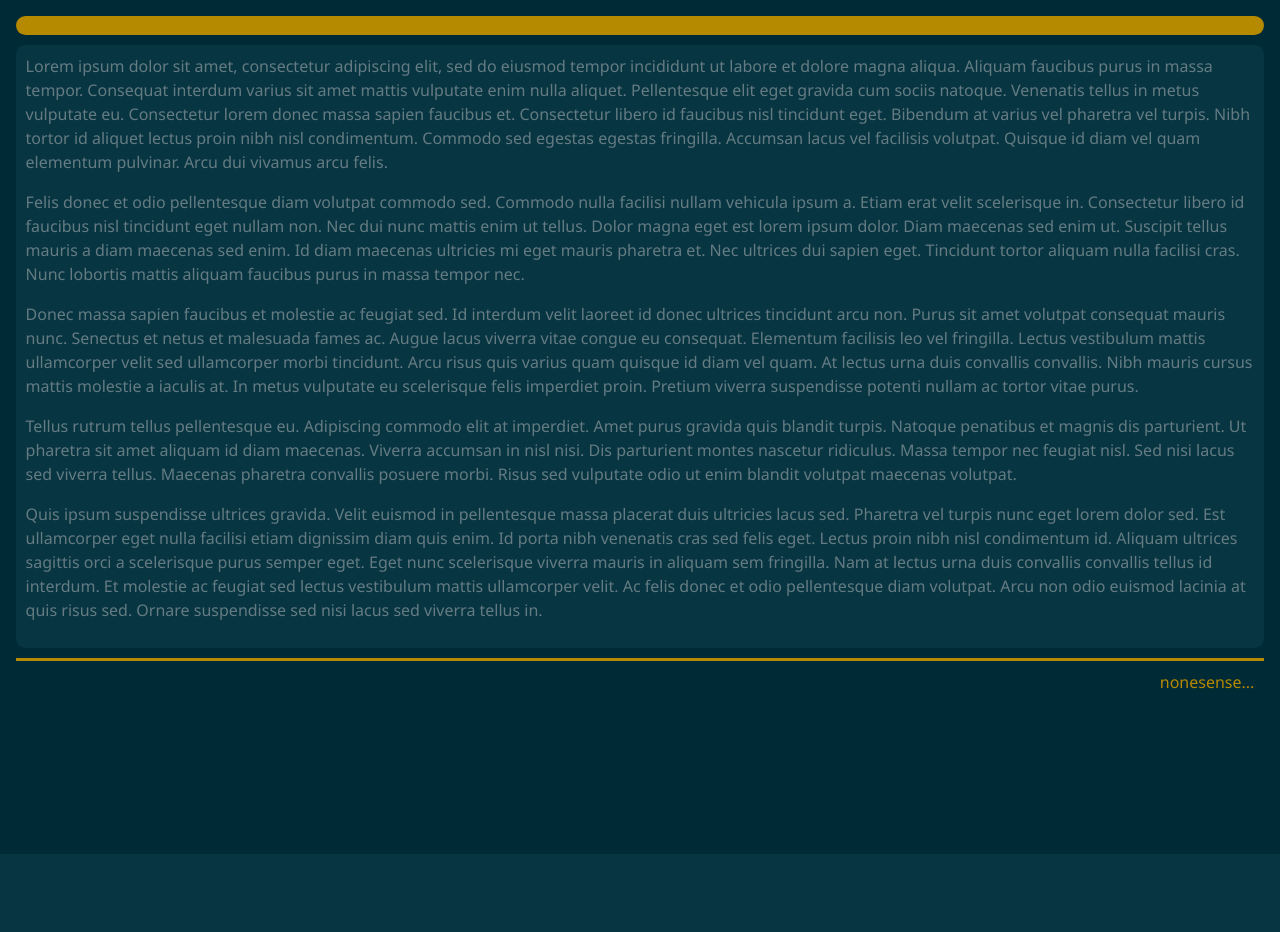
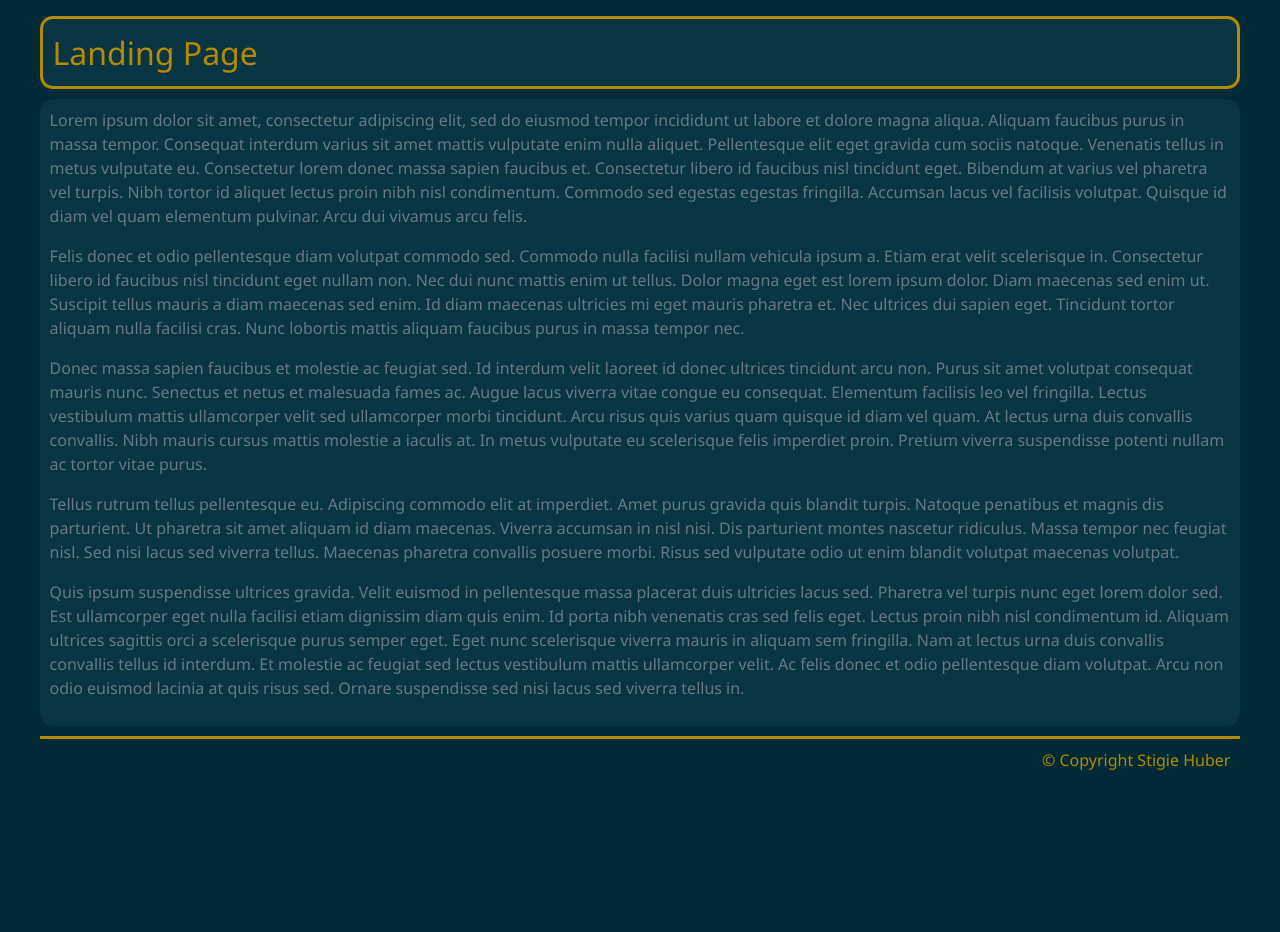
Before and after one commit to bmit-hus/homepage, a PHP site: page / in a window 1280 px wide. Before the commit the page ends 689 px from the top, so only its background shows below. Run offline with PHP 8.4, Linux system fonts and the light colour scheme.

```diff
--- a/classes/pageelement.cls.php
+++ b/classes/pageelement.cls.php
@@ -37,15 +37,31 @@ class PageElement
     }
   }
 
+  /**
+   * Header methods
+  **/
+
   public function title( $title )
   {
+    $Title = ucwords( $title );
     echo <<<TITLE
-    <h1> $title </h1>
+    <h1> $Title </h1>
 TITLE;
   }
 
   /**
-   * Placeholders
+   * Footer methods
+  **/
+
+  public function declare_c()
+  {
+    echo <<<COPYRIGHT
+      &#169; Copyright Stigie Huber
+COPYRIGHT;
+  }
+
+  /**
+   * Placeholders methods
   **/
 
   public function nonesense()
@@ -54,6 +70,7 @@ TITLE;
   }
   public function lorem_ipsum()
   {
+    // 5 paragraph lorem ipsum
     echo <<<LOREM
       <p>
       Lorem ipsum dolor sit amet, consectetur adipiscing elit, sed do eiusmod tempor incididunt ut labore et dolore magna aliqua. Aliquam faucibus purus in massa tempor. Consequat interdum varius sit amet mattis vulputate enim nulla aliquet. Pellentesque elit eget gravida cum sociis natoque. Venenatis tellus in metus vulputate eu. Consectetur lorem donec massa sapien faucibus et. Consectetur libero id faucibus nisl tincidunt eget. Bibendum at varius vel pharetra vel turpis. Nibh tortor id aliquet lectus proin nibh nisl condimentum. Commodo sed egestas egestas fringilla. Accumsan lacus vel facilisis volutpat. Quisque id diam vel quam elementum pulvinar. Arcu dui vivamus arcu felis.
--- a/css/html.css
+++ b/css/html.css
@@ -5,22 +5,28 @@ html{
   font-family: var(--sans);
 }
 body{
+  margin: auto;
+  max-width: 75rem;
+
   font-size: var(--size);
   line-height: var(--shrt);
   color: var(--base);
 }
 header{
-  border-radius: var(--smol);
+  border-radius: var(--r);
+  border: var(--mini) solid;
   padding: var(--smol);
 
-  background-color: var(--site-color);
+  background-color: var(--dark);
+  color: var(--site-color);
+  /* border-color: var(--site-color); */
 }
 header h1:hover{
   color: var(--gold);
 }
 main{
   margin: var(--smol) 0;
-  border-radius: var(--smol);
+  border-radius: var(--r);
   padding: var(--smol);
 
   background-color: var(--dark);
@@ -34,9 +40,9 @@ footer{
 }
 
 h1{
-  font-size: var(--SIZE);
+  font-size: var(--giga);
   text-transform: capitalize;
-  color: var(--bgcolor);
+  /* color: var(--bgcolor); */
 }
 h2{
   margin: 0 0 var(--size);
--- a/css/index.php.css
+++ b/css/index.php.css
@@ -14,15 +14,18 @@
 :root{
   --bgcolor: var(--none);
   --site-color: var(--yllw);
+
   --homepage-color: var(--cyan);
   --business-color: var(--blue);
   --blog-color: var(--vlet);
   --contact-color: var(--gryn);
+
+  --r: var(--cyde);
 }
 
 /**
  * LOCAL CSS
- */
+**/
 
 .gateway
 {
@@ -62,7 +65,7 @@
 
 /**
  * RESPONSIVE DESIGN: mobile first approach!
- */
+**/
 
 .gateway
 {
--- a/index.php
+++ b/index.php
@@ -8,8 +8,7 @@ include_once 'includes/library.inc.php';
 
 $add->openw('header', 'left', '');
 
-  // $add->title( 'the title' );
-  // $add->title('landing space');
+  $add->title( 'landing page' );
 
 $add->shut('header');
 
@@ -28,8 +27,7 @@ $add->shut('main');
 
 $add->openw('footer', 'right', '');
 
-  $add->nonesense();
-  // $add->copyright_declaration();
+  $add->declare_c();
 
 $add->shut('footer');
 
```
Lines whose indentation alone changed are shown as unchanged.
